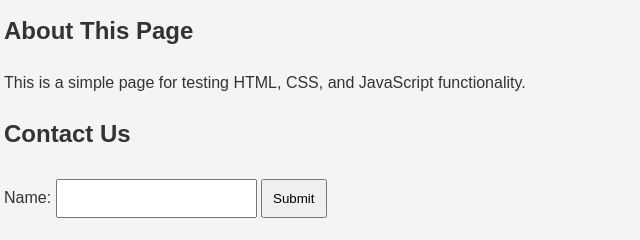
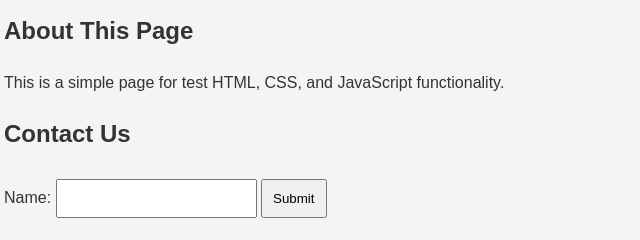
Before and after one commit to Shivam-1320/Test_Repo-AWS, a plain HTML site: page index.html in a window 1280 px wide. Shown: the part 196-436 px from the top of the page, 16-656 px from the left. Drawn offline with Linux system fonts and the light colour scheme.

Commit message:
Update index.html

```diff
--- a/index.html
+++ b/index.html
@@ -20,7 +20,7 @@
   <main>
     <section id="about">
       <h2>About This Page</h2>
-      <p>This is a simple page for testing HTML, CSS, and JavaScript functionality.</p>
+      <p>This is a simple page for test HTML, CSS, and JavaScript functionality.</p>
     </section>
 
     <section id="form">
```
